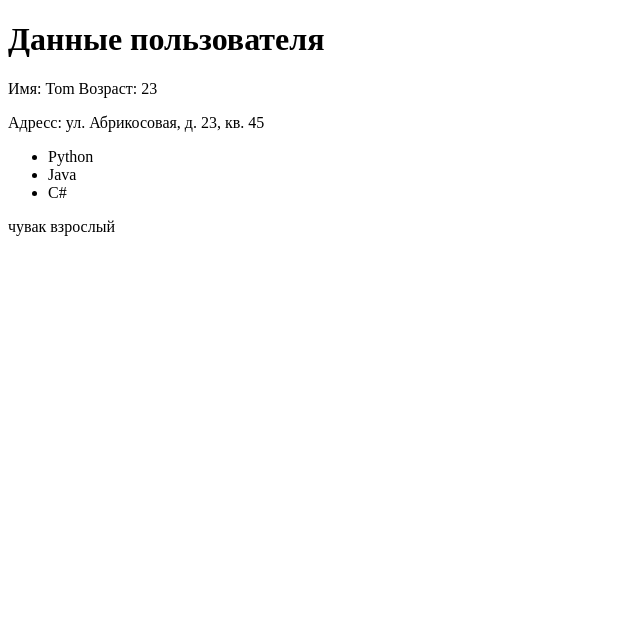
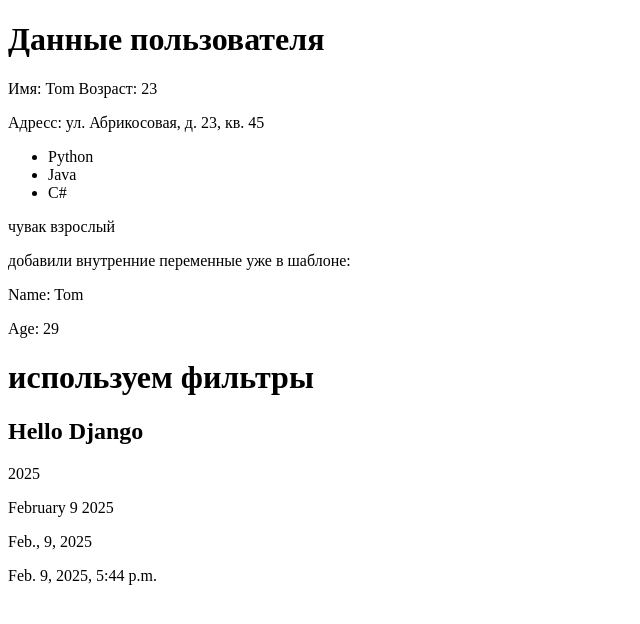
Before and after one commit to MatildosKiller/Django, a Django app: page / in a window 1280 px wide. Shown: the top 624 px of the page, without its empty margins (0-640 px from the left). Run offline with Django 5.2, Linux system fonts and the light colour scheme.

Commit message:
added index template

```diff
--- a/metanit/hello/templates/index.html
+++ b/metanit/hello/templates/index.html
@@ -22,6 +22,25 @@
         {% else %}
         <p>чувак малыш</p>
         {% endif %}
+
+
+        {% with name="Tom" age=29 %}
+        <div>
+            <p>добавили внутренние переменные уже в шаблоне:</p>
+            <p>Name: {{ name }}</p>
+            <p>Age: {{ age }}</p>
+        </div>
+
+        {% endwith %}
+        {% with message="Hello" %}
+        <h1>используем фильтры</h1>
+        <h2>{{ message|add:" Django" }}</h2>
+        {% endwith %}
+
+        <p>{% now "Y" %}</p>
+        <p>{% now "F j Y" %}</p>
+        <p>{% now "N, j, Y" %}</p>
+        <p>{% now "N j, Y, P" %}</p>
     </body>
 </body>
 
```
Lines whose indentation alone changed are shown as unchanged.
